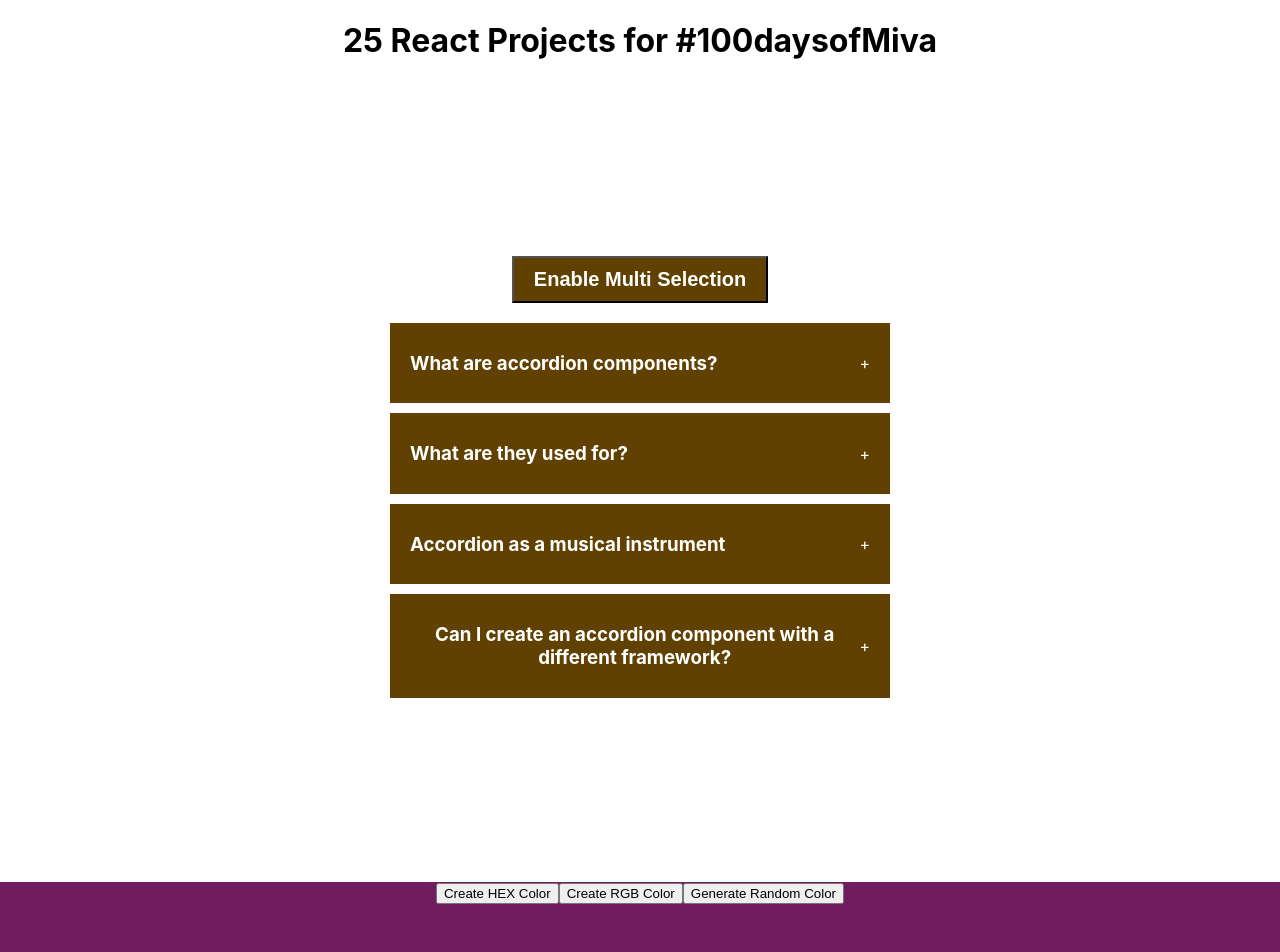
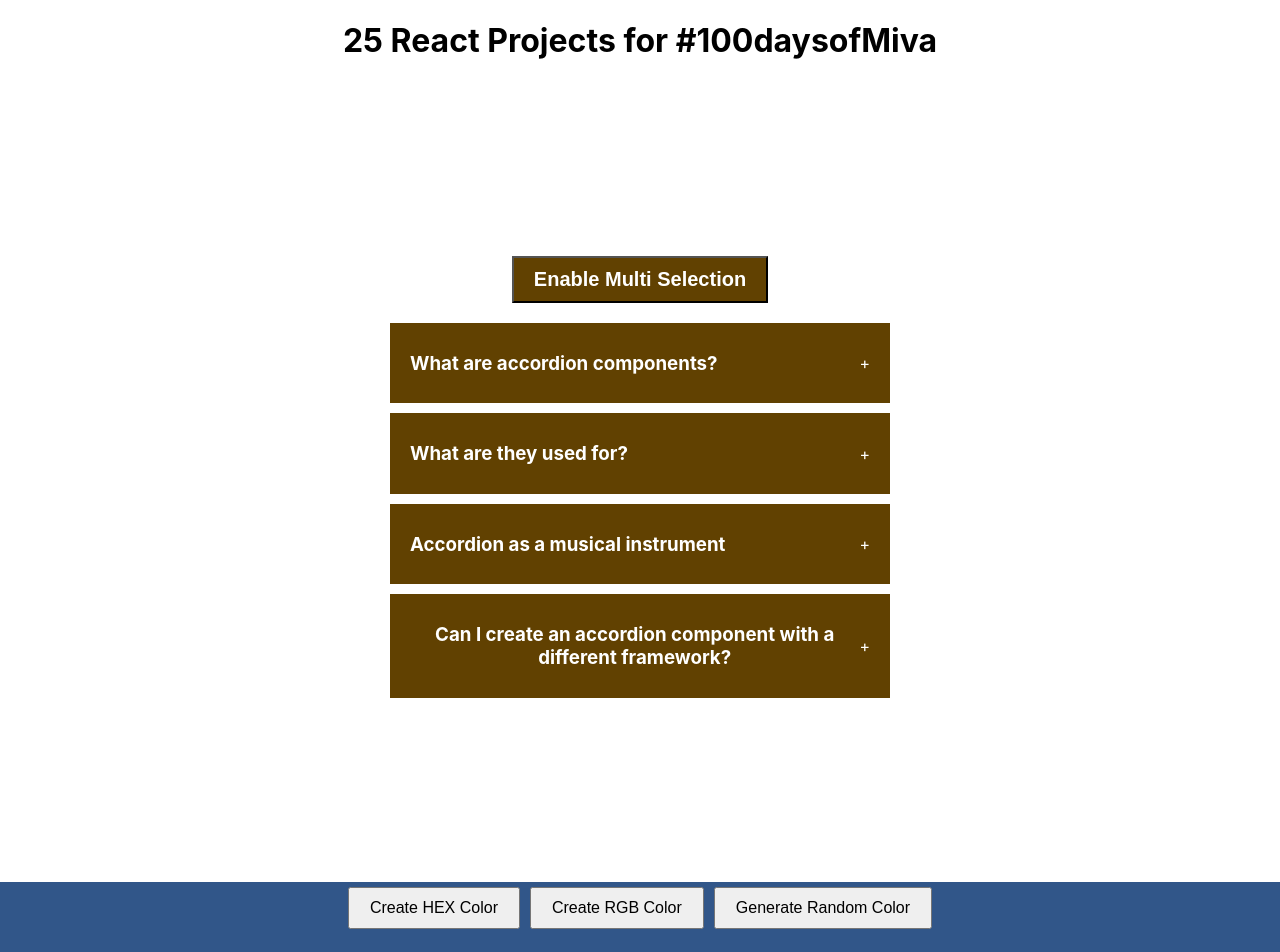
Before and after one commit to tobidelly/100daysofMiva, a React (Create React App) app in the folder 25-reactjs-projects/: page / in a window 1280 px wide. Shown: the top 952 px of the page. Built offline with nearby package versions, Linux system fonts and the light colour scheme.

Commit message:
Updated index.jsx

```diff
--- a/25-reactjs-projects/src/components/random-color/index.jsx
+++ b/25-reactjs-projects/src/components/random-color/index.jsx
@@ -1,4 +1,4 @@
-import { useEffect, useState } from "react";
+/*import { useEffect, useState } from "react";
 
 export default function RandomColor() {
   const [typeOfColor, setTypeOfColor] = useState("hex");
@@ -68,4 +68,91 @@ export default function RandomColor() {
       </div>
     </div>
   );
+} */
+
+import { useEffect, useState } from "react";
+
+// Utility function to generate a random number up to a given limit
+function getRandomNumber(limit) {
+  return Math.floor(Math.random() * limit);
 }
+
+// Generate a random HEX color
+function generateRandomHexColor() {
+  const hexChars = "0123456789ABCDEF";
+  let hexColor = "#";
+
+  for (let i = 0; i < 6; i++) {
+    hexColor += hexChars[getRandomNumber(16)];
+  }
+
+  return hexColor;
+}
+
+// Generate a random RGB color
+function generateRandomRgbColor() {
+  const r = getRandomNumber(256);
+  const g = getRandomNumber(256);
+  const b = getRandomNumber(256);
+
+  return `rgb(${r},${g},${b})`;
+}
+
+export default function RandomColor() {
+  const [typeOfColor, setTypeOfColor] = useState("hex");
+  const [color, setColor] = useState("#000000");
+
+  // Function to generate color based on the type
+  function generateColor() {
+    const newColor =
+      typeOfColor === "hex" ? generateRandomHexColor() : generateRandomRgbColor();
+    setColor(newColor);
+  }
+
+  useEffect(() => {
+    generateColor();
+  }, [typeOfColor]);
+
+  // Styles
+  const containerStyles = {
+    width: "100vw",
+    height: "100vh",
+    background: color,
+  };
+
+  const buttonStyles = {
+    padding: "10px 20px",
+    fontSize: "16px",
+    margin: "5px",
+    cursor: "pointer",
+  };
+
+  const colorDisplayStyles = {
+    display: "flex",
+    justifyContent: "center",
+    alignItems: "center",
+    color: "#fff",
+    fontSize: "60px",
+    marginTop: "50px",
+    flexDirection: "column",
+    gap: "20px",
+  };
+
+  return (
+    <div style={containerStyles}>
+      <button style={buttonStyles} onClick={() => setTypeOfColor("hex")}>
+        Create HEX Color
+      </button>
+      <button style={buttonStyles} onClick={() => setTypeOfColor("rgb")}>
+        Create RGB Color
+      </button>
+      <button style={buttonStyles} onClick={generateColor}>
+        Generate Random Color
+      </button>
+      <div style={colorDisplayStyles}>
+        <h3>{typeOfColor === "rgb" ? "RGB Color" : "HEX Color"}</h3>
+        <h1>{color}</h1>
+      </div>
+    </div>
+  );
+}
```
